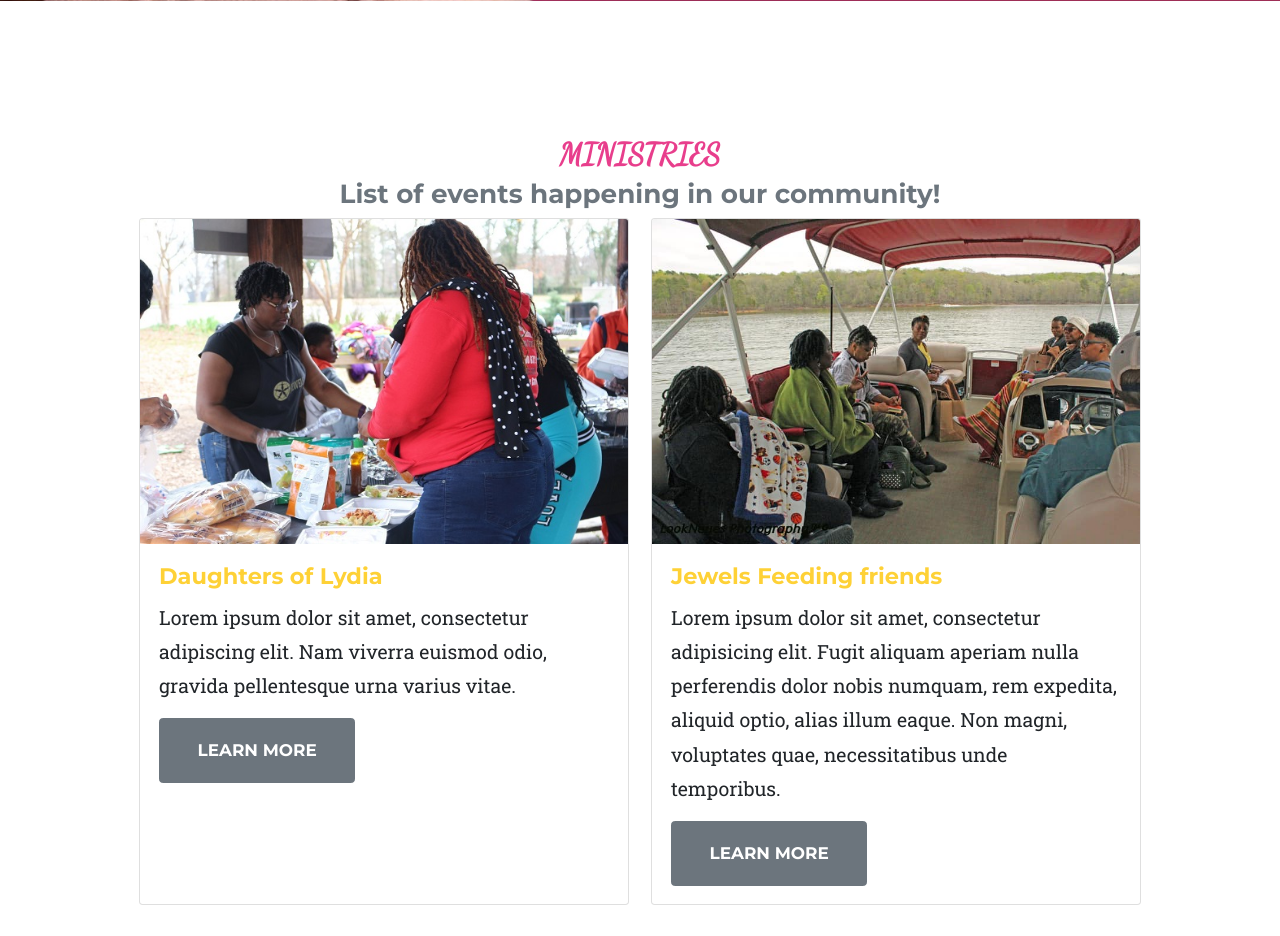
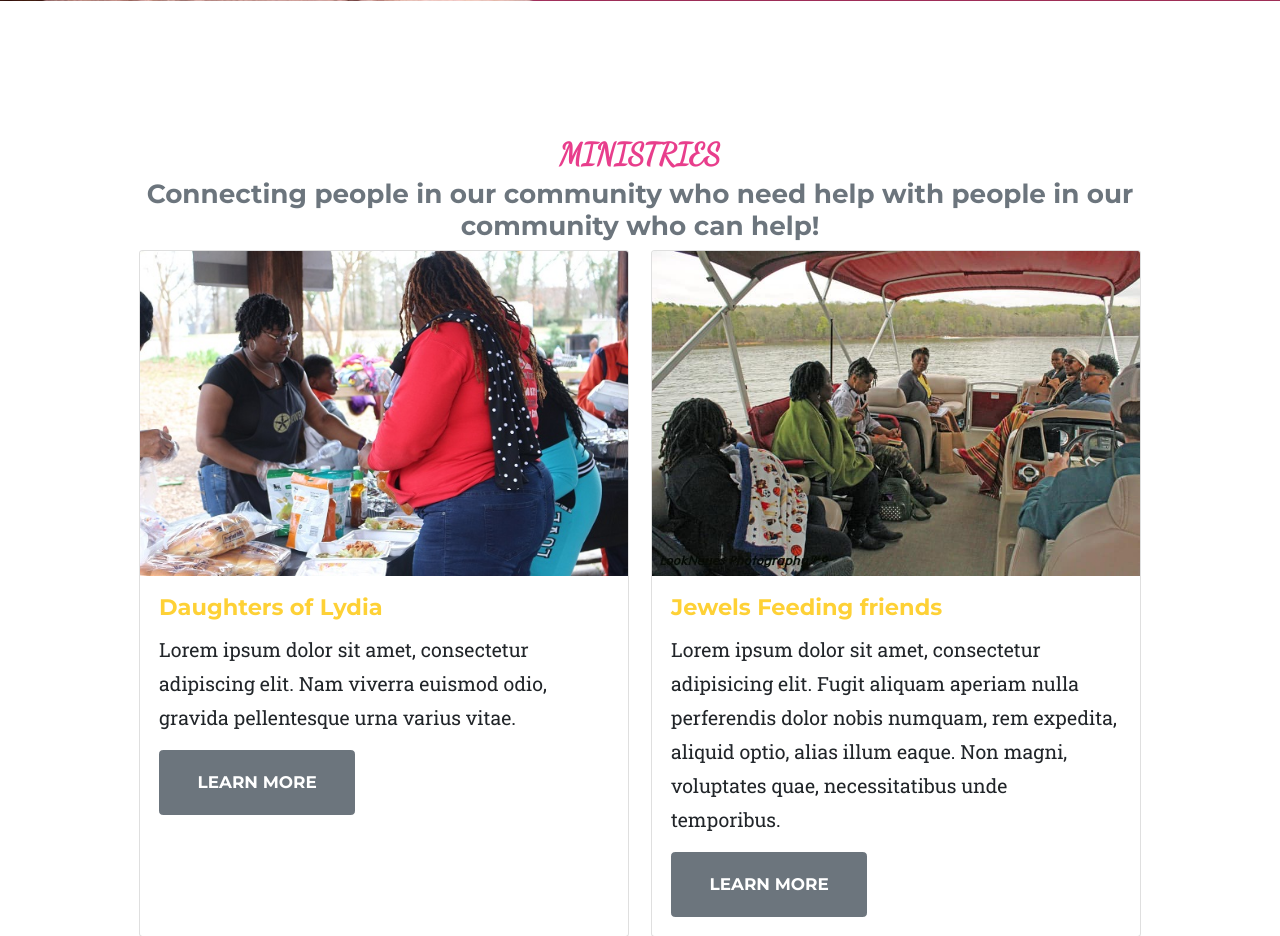
Before and after one commit to lamanaml/jewelsoutreach, a PHP site: page / in a window 1280 px wide. Shown: the part 698-1634 px from the top of the page. Run offline with PHP 8.4, Linux system fonts and the light colour scheme; some libraries are stand-ins or nearby versions; some web fonts are replaced.

Commit message:
updated card divs

```diff
--- a/index.php
+++ b/index.php
@@ -74,7 +74,7 @@
                 <div class="text-center">
 
                     <h2 class="section-heading text-uppercase">Ministries</h2>
-                    <h3 class="section-subheading text-muted">List of events happening in our community! </h3>
+                    <h3 class="section-subheading text-muted">Connecting people in our community who need help with people in our community who can help!</h3>
                  </div>
                 <div class="row">
                     <div class="col-lg-6 mb-4">
```
